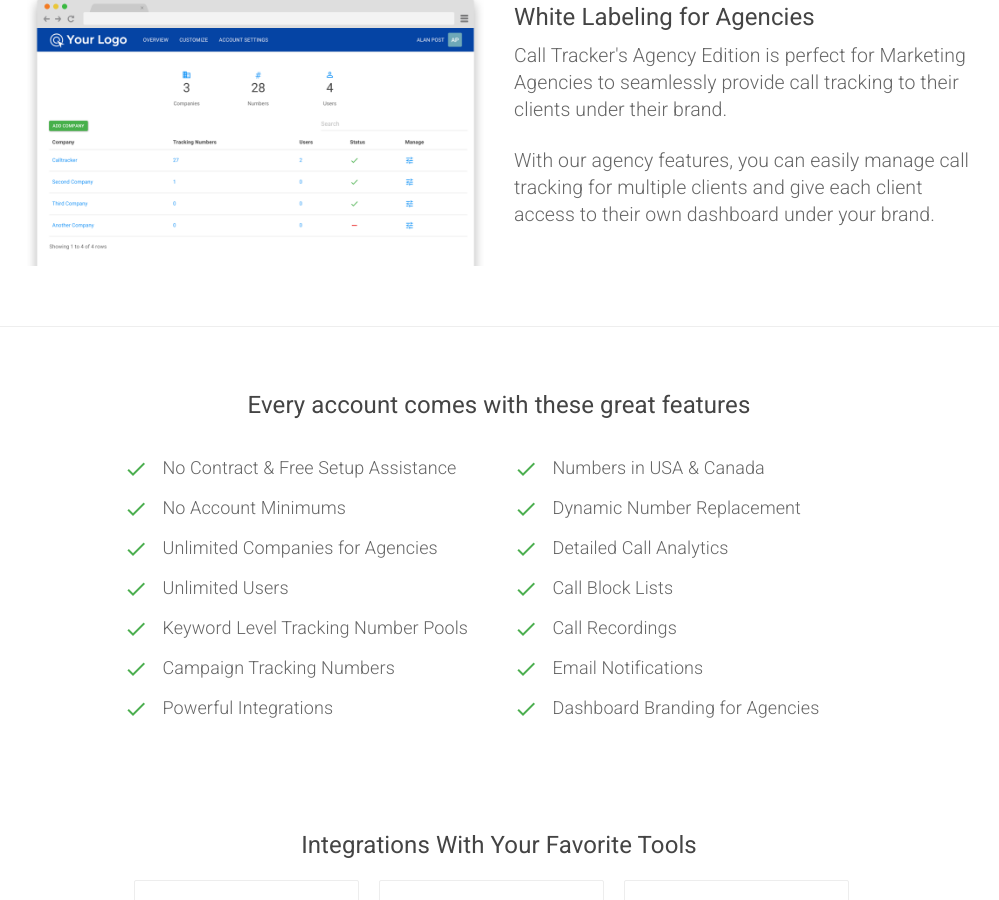
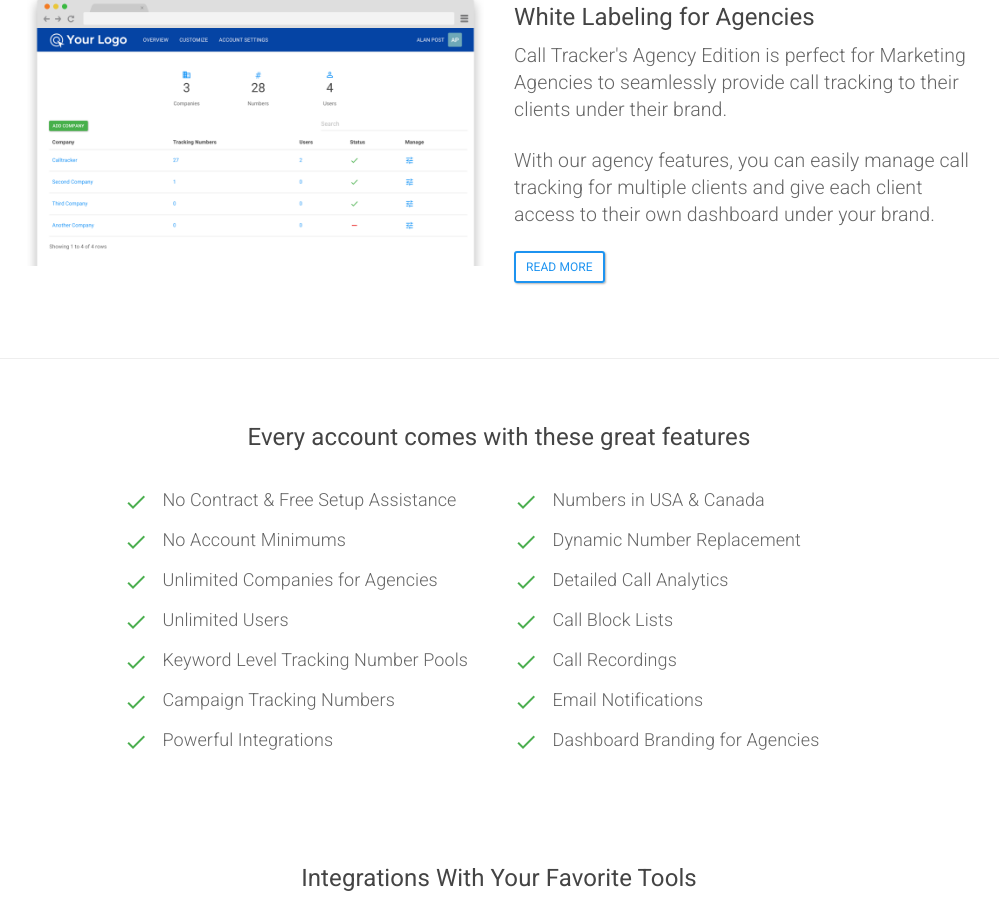
Before and after one commit to sumonst21/calltrackerio-site, a Jekyll site: the page built from index.html, in a window 1280 px wide and 900 px high, scrolled down 1631 px. Shown: the whole window, without its empty margins (141-1140 px from the left). Built offline with Jekyll 4.4.1, drawn with Linux system fonts in a browser that asks for light colours.

Commit message:
add link to agency page

```diff
--- a/index.html
+++ b/index.html
@@ -63,6 +63,7 @@ keywords: 'optimize adwords, call tracking, call recording, call analytics, call
 				<h4>White Labeling for Agencies</h4>
 				<p class="lead">Call Tracker's Agency Edition is perfect for Marketing Agencies to seamlessly provide call tracking to their clients under their brand.</p>
 				<p class="lead">With our agency features, you can easily manage call tracking for multiple clients and give each client access to their own dashboard under your brand.</p>
+				<p><a href="/agencies/" class="btn btn-sm btn-inverse">Read More</a></p>
 			</div>
 			<div class="col-md-5 col-md-pull-5 col-md-offset-1">
 				<img class="img-responsive" src="images/app-mockups/agency-branding-mockup.png" alt="{{ site.name }} agency white label branding">
```
